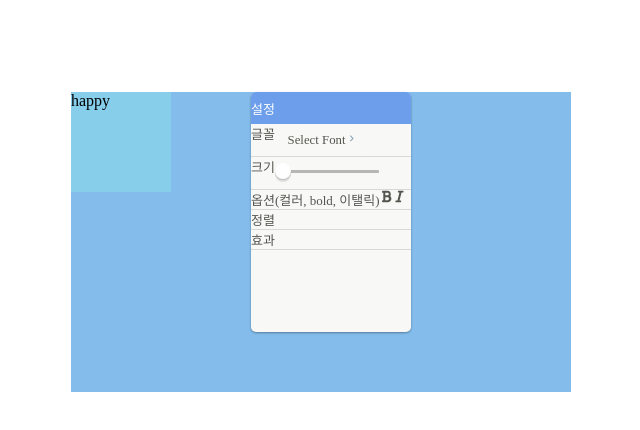
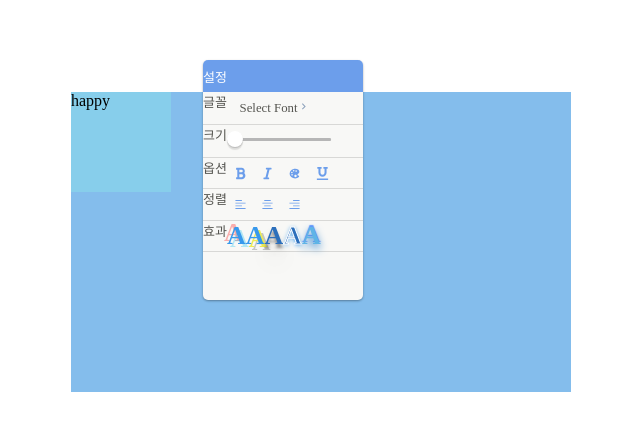
Before and after one commit to CHEWCHEWW/react-web-editor, a React app: page / in a window 1280 px wide. Shown: the part 108-538 px from the top of the page, without its empty margins (129-769 px from the left). Built offline with nearby package versions, Linux system fonts and the light colour scheme; a web font is replaced by a local one.

Commit message:
[ADD]: Shadow text effects to menu board

```diff
--- a/src/components/ColorPicker/index.tsx
+++ b/src/components/ColorPicker/index.tsx
@@ -3,7 +3,7 @@ import { IoIosColorPalette } from "react-icons/io";
 
 import CustomInput from "../CustomInput";
 import { TypedCustomInputProps } from "../../types/handler";
-// top 22 right -21
+
 const ColorPicker = ({
   onChange,
   left,
--- a/src/components/Icon/index.tsx
+++ b/src/components/Icon/index.tsx
@@ -30,10 +30,10 @@ const IconBackground = styled.div<IconProps>`
   align-items: center;
   width: 20px;
   height: 20px;
-  top: ${({ top }) => top && top}px;
-  right: ${({ right }) => right && right}px;
-  left: ${({ left }) => left && left}px;
-  bottom: ${({ bottom }) => bottom && bottom}px;
+  top: ${({ top }) => top && `${top}px`};
+  right: ${({ right }) => right && `${right}px`};
+  left: ${({ left }) => left && `${left}px`};
+  bottom: ${({ bottom }) => bottom && `${bottom}px`};
   background-color: #F8F8F6;
   position: absolute;
   border-radius: 1px;
--- a/src/components/MenuBoard/index.tsx
+++ b/src/components/MenuBoard/index.tsx
@@ -1,13 +1,20 @@
 import React from "react";
 import styled from "styled-components";
-import { FaBold, FaItalic } from "react-icons/fa";
+import { AiOutlineAlignCenter, AiOutlineAlignLeft, AiOutlineAlignRight } from "react-icons/ai";
+import { FaBold, FaItalic, FaUnderline } from "react-icons/fa";
+import { IoIosColorPalette } from "react-icons/io";
 
+import ColorPicker from "../ColorPicker";
 import DropDown from "../DropDown";
+import Icon from "../Icon";
 import Slider from "../Slider";
+import useColor from "../../hooks/useColor";
 
 const data = [{ id: "0", label: "글꼴 1" }, { id: "1", label: "글꼴 2" }];
 
 const MenuBoard: React.FC = (): React.ReactElement => {
+  const { color, handleColorChange } = useColor();
+
   return (
     <Board>
       <MenuHeader>
@@ -22,15 +29,49 @@ const MenuBoard: React.FC = (): React.ReactElement => {
         <Slider />
       </MenuOption>
       <MenuOption>
-        옵션(컬러, bold, 이탤릭)
-        <FaBold />
-        <FaItalic />
+        옵션
+        <Button>
+          <FaBold />
+        </Button>
+        <Button>
+          <FaItalic />
+        </Button>
+        <Button>
+          <IoIosColorPalette />
+        </Button>
+        <Button>
+          <FaUnderline />
+        </Button>
       </MenuOption>
       <MenuOption>
         정렬
+        <Button>
+          <AiOutlineAlignLeft />
+        </Button>
+        <Button>
+          <AiOutlineAlignCenter />
+        </Button>
+        <Button>
+          <AiOutlineAlignRight />
+        </Button>
       </MenuOption>
       <MenuOption>
         효과
+        <TwoColorText>
+          A
+        </TwoColorText>
+        <BoxText>
+          A
+        </BoxText>
+        <DownSideText>
+          A
+        </DownSideText>
+        <OutLineText>
+          A
+        </OutLineText>
+        <BubbleShadowText>
+          A
+        </BubbleShadowText>
       </MenuOption>
     </Board>
   );
@@ -41,8 +82,8 @@ const Board = styled.div`
   flex-direction: column;
   width: 10rem;
   height: 15rem;
-  top: 0rem;
-  right: -15rem;
+  top: -2rem;
+  right: -12rem;
   background-color: #F8F8F6;
   position: absolute;
   font-family: "MaruBuri-Regular";
@@ -71,4 +112,64 @@ const MenuOption = styled.div`
   color: #555550;
 `;
 
+const Button = styled.div`
+  display: flex;
+  width: 1.5rem;
+  height: 1.5rem;
+  margin: 0.2rem 0.1rem;
+  color: #6c9eeb;
+  align-items: center;
+  justify-content: center;
+
+  :hover {
+    background-color: black;
+  }
+`;
+
+const TwoColorText = styled.div`
+  color: #3899ec;
+  font-size: 26px;
+  font-weight: 600;
+  text-shadow: rgb(10 189 240 / 30%) 3px 3px 0px, rgb(254 1 1 / 30%) -3px -3px 0px;
+`;
+
+const BoxText = styled.div`
+  color: #3899ec;
+  font-size: 26px;
+  border-radius: 8px;
+  text-shadow: rgb(238, 235, 84) 3px 3px 0px, rgba(0, 0, 0, 0.2) 6px 6px 0px;
+  border: none;
+  outline: none;
+  font-weight: 600;
+`;
+
+const DownSideText = styled.div`
+  display: flex;
+  justify-content: center;
+  align-items: center;
+  font-size: 26px;
+  font-weight: 600;
+  color: #2c6fbb;
+  text-shadow:
+    0px 4px 3px rgba(0,0,0,0.4),
+    0px 8px 13px rgba(0,0,0,0.1),
+    0px 18px 23px rgba(0,0,0,0.1);
+`;
+
+const OutLineText = styled.div`
+  font-size: 26px;
+  font-weight: 600;
+  -webkit-text-stroke: 1px white;
+  text-shadow: 0px 1px 4px #3899ec;
+  color: #2c6fbb;
+`;
+
+const BubbleShadowText = styled.div`
+  font-size: 26px;
+  font-weight: 600;
+  text-shadow: 0 4px 8.896px #247aca, 0 -2px 1px #6499fd;
+  letter-spacing: -4px;
+  color: #5fb4e6;
+`;
+
 export default MenuBoard;
```
Also changed, not shown: src/components/MenuButton/index.tsx (added).
